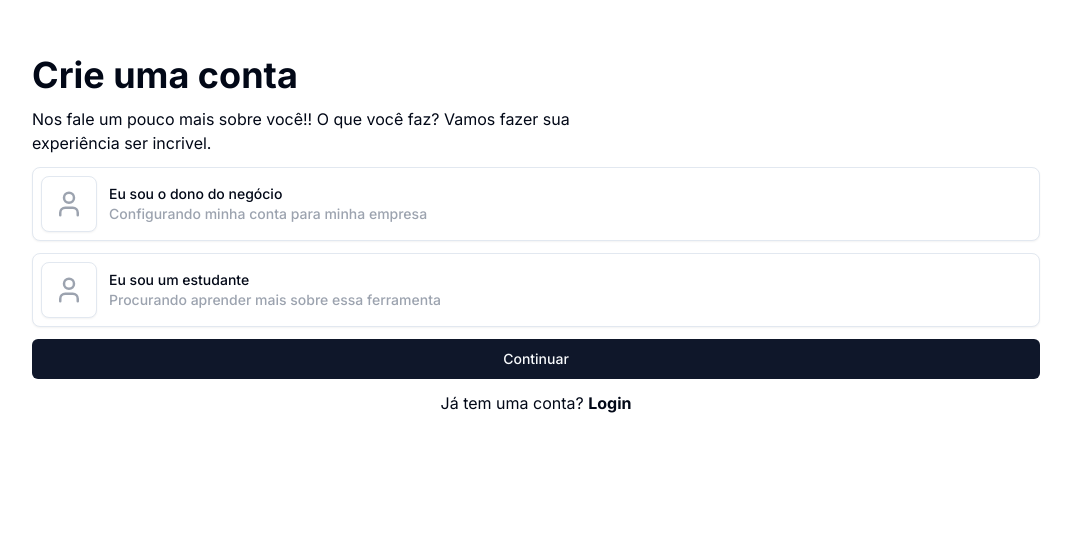
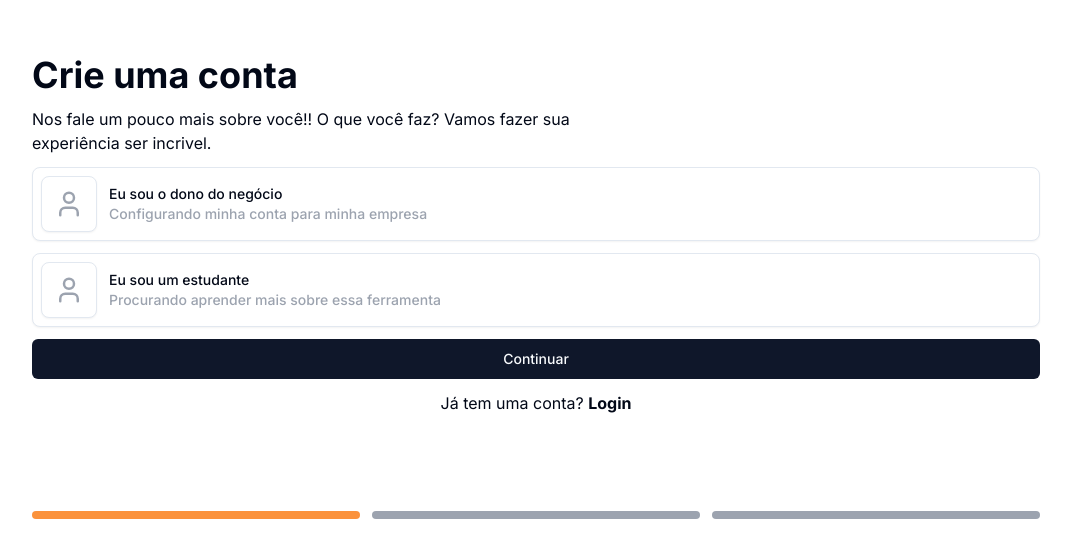
Before and after one commit to FlavioAraujo23/chic-chat-ai, a Next.js app: page /auth/sign-up in a window 1280 px wide. Shown: the part 113-670 px from the top of the page, without its empty margins (56-1127 px from the left). Built offline with nearby package versions, Linux system fonts and the light colour scheme; no server answers.

Commit message:
feat: add highlight bar to see your step in registration form

```diff
--- a/src/app/auth/sign-up/page.tsx
+++ b/src/app/auth/sign-up/page.tsx
@@ -2,6 +2,7 @@ import SignUpFormProvider from '@/components/forms/sign-up/form-provider';
 import React from 'react';
 import RegistrationFormStep from './../../../components/forms/sign-up/registration-step';
 import ButtonHandler from '@/components/forms/sign-up/button-handlers';
+import HighlightBar from '@/components/forms/sign-up/highlight-bar';
 
 const SignUp = () => {
   return (
@@ -12,7 +13,7 @@ const SignUp = () => {
             <RegistrationFormStep />
             <ButtonHandler />
           </div>
-
+          <HighlightBar />
         </SignUpFormProvider>
       </div>
     </section>
--- /dev/null
+++ b/src/components/forms/sign-up/highlight-bar.tsx
@@ -0,0 +1,34 @@
+'use client';
+import { useAuthContextHook } from '@/context/use-auth-context';
+import { cn } from '@/lib/utils';
+import React from 'react';
+
+type Props = {};
+
+const HighlightBar = (props: Props) => {
+  const { currentStep } = useAuthContextHook();
+  return (
+    <div className="grid grid-cols-3 gap-3">
+      <div
+        className={cn(
+          'rounded-full h-2 col-span-1',
+          currentStep === 1 ? 'bg-orange-400' : 'bg-gray-400'
+        )}
+      ></div>
+      <div
+        className={cn(
+          'rounded-full h-2 col-span-1',
+          currentStep === 2 ? 'bg-orange-400' : 'bg-gray-400'
+        )}
+      ></div>
+      <div
+        className={cn(
+          'rounded-full h-2 col-span-1',
+          currentStep === 3 ? 'bg-orange-400' : 'bg-gray-400'
+        )}
+      ></div>
+    </div>
+  );
+};
+
+export default HighlightBar;
```
